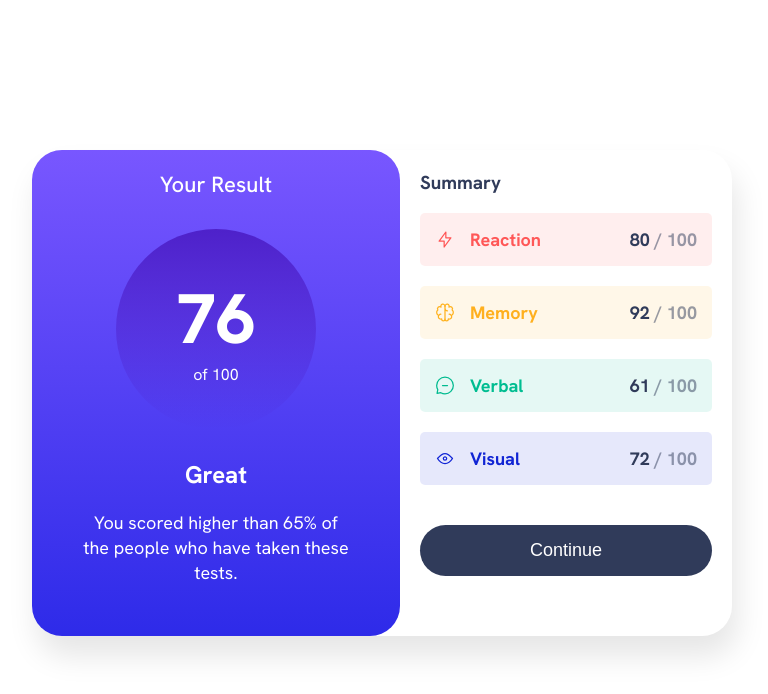
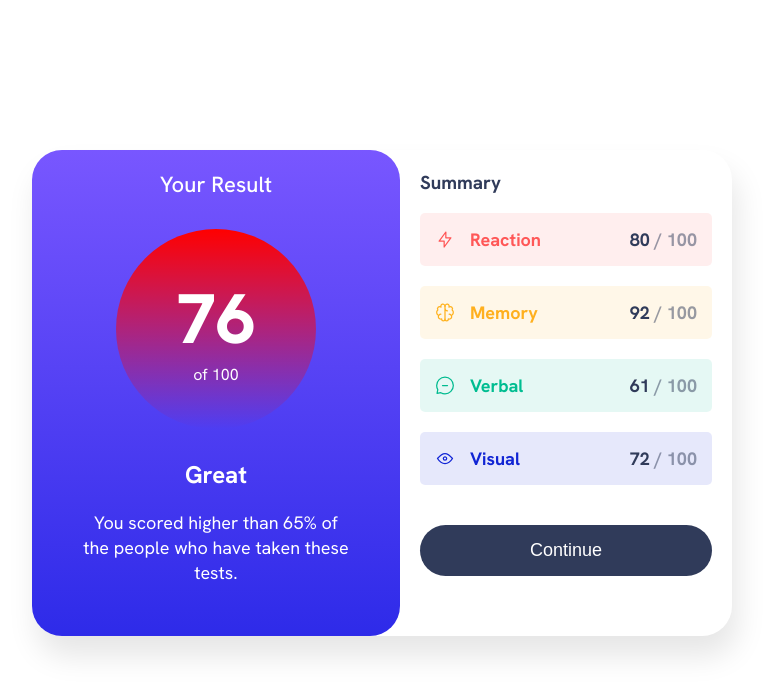
Before and after one commit to okekejessica/your_result, a plain HTML site: page index.html in a window 1280 px wide. Shown: the whole page, without its empty margins (258-1026 px from the left). Drawn offline with Linux system fonts and the light colour scheme.

Commit message:
circle red

```diff
--- a/style.css
+++ b/style.css
@@ -78,7 +78,7 @@ body {
 
 .circle {
   /* background-color: red; */
-  background: linear-gradient(hsla(256, 72%, 46%, 1), hsla(241, 72%, 46%, 0));
+  background: linear-gradient(red, hsla(241, 72%, 46%, 0));
   width: 200px;
   height: 200px;
   margin: 30px auto;
```
